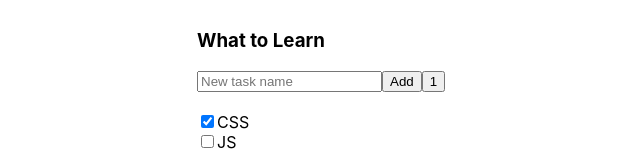
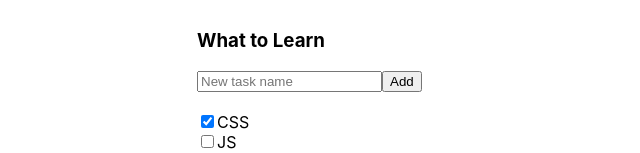
Before and after one commit to vantrey/todoListWithApi, a React (Create React App) app: page / in a window 1280 px wide. Shown: the top 153 px of the page, without its empty margins (203-843 px from the left). Built offline with nearby package versions, Linux system fonts and the light colour scheme.

Commit message:
del button

```diff
--- a/src/TodoListHeader.js
+++ b/src/TodoListHeader.js
@@ -7,7 +7,6 @@ class TodoListHeader extends React.Component {
                 <div className="todoList-newTaskForm">
                     <input type="text" placeholder="New task name"/>
                     <button>Add</button>
-                    <button>1</button>
                 </div>
             </div>
         );
```
